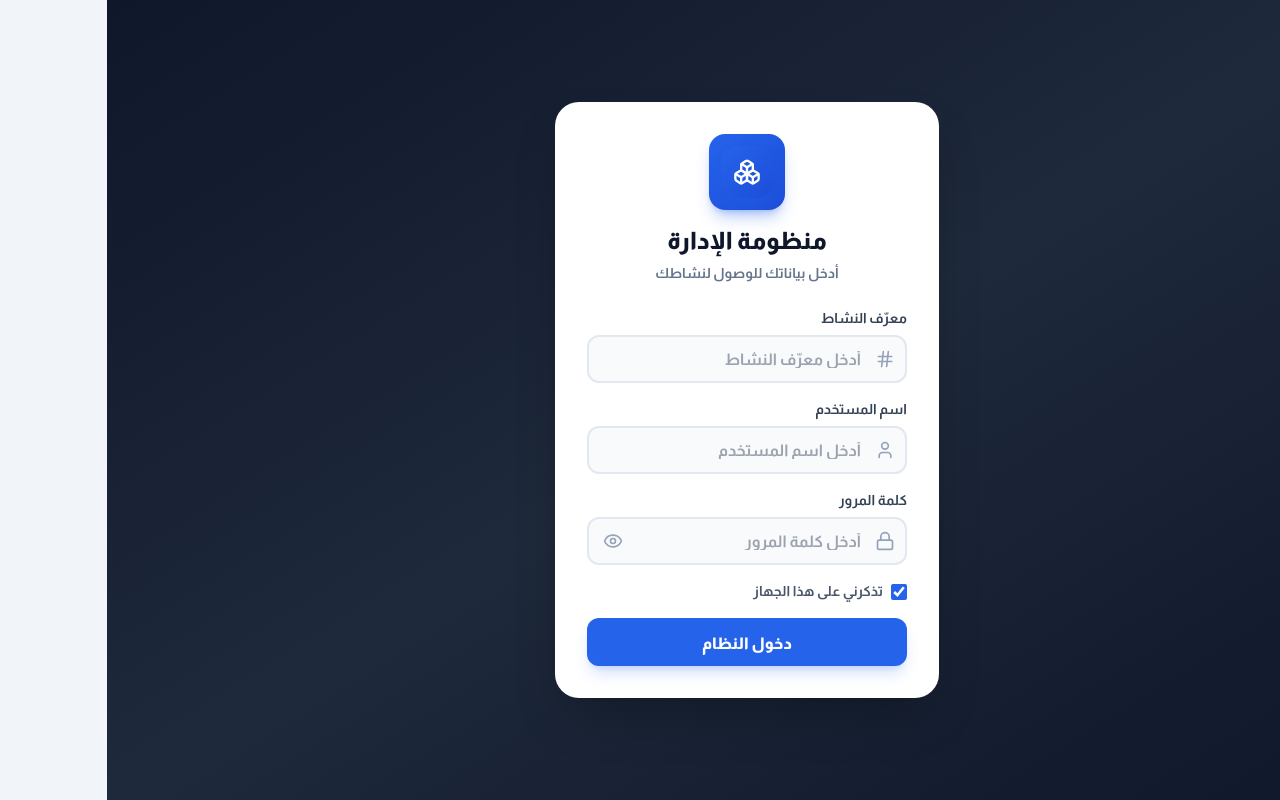
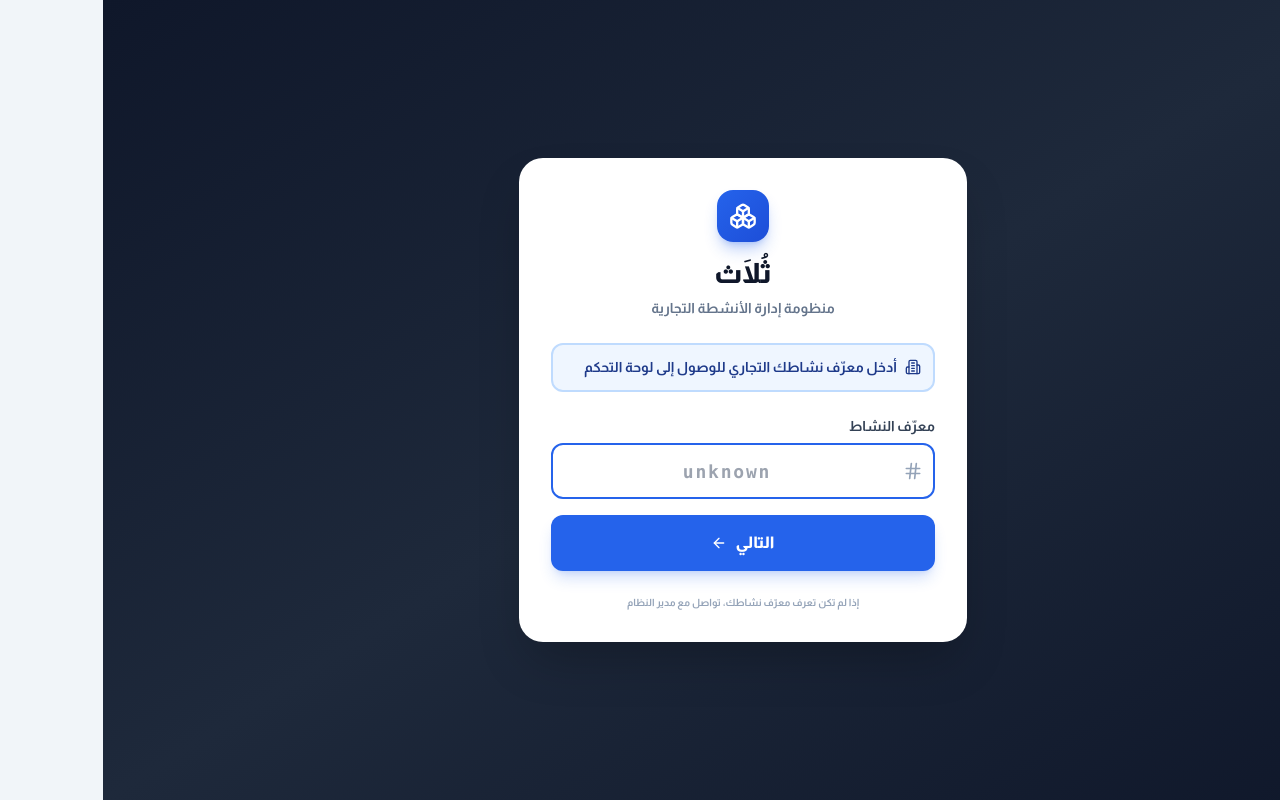
Before and after one commit to abdelrahmanoom/poultry-erp, a Next.js app: page /login in a window 1280 px wide. Built offline with nearby package versions, Linux system fonts and the light colour scheme.

Commit message:
feat(auth): two-step login (slug gateway + credentials) with recent slugs list

```diff
--- a/app/login/page.tsx
+++ b/app/login/page.tsx
@@ -2,90 +2,99 @@
 
 import { useState, useEffect } from 'react';
 import { useRouter } from 'next/navigation';
-import { Lock, User, AlertCircle, Eye, EyeOff, Boxes, Hash } from 'lucide-react';
+import { Hash, ArrowLeft, Building2, AlertCircle, Clock } from 'lucide-react';
 import TenantLogo from '@/components/TenantLogo';
 
-export default function LoginPage() {
+export default function LoginGatewayPage() {
+  const router = useRouter();
   const [slug, setSlug] = useState('');
-  const [username, setUsername] = useState('');
-  const [password, setPassword] = useState('');
-  const [rememberMe, setRememberMe] = useState(true);
+  const [recentSlugs, setRecentSlugs] = useState<string[]>([]);
+  const [error, setError] = useState('');
   const [loading, setLoading] = useState(false);
-  const [error, setError] = useState('');
-  const [showPassword, setShowPassword] = useState(false);
-  const router = useRouter();
 
-  // قراءة slug من localStorage عند فتح الصفحة
+  // قراءة slug المحفوظ + قائمة المعارِف السابقة
   useEffect(() => {
     if (typeof window === 'undefined') return;
+
     const saved = localStorage.getItem('last_tenant_slug');
-    if (saved && !slug) setSlug(saved);
+    if (saved) setSlug(saved);
+
+    try {
+      const list = JSON.parse(localStorage.getItem('saved_tenant_slugs') || '[]');
+      if (Array.isArray(list)) {
+        setRecentSlugs(list.filter((s: any) => typeof s === 'string').slice(0, 5));
+      }
+    } catch {}
   }, []);
 
-  const handleLogin = async (e: React.FormEvent) => {
+  const handleNext = async (e: React.FormEvent) => {
     e.preventDefault();
+    const cleanSlug = slug.trim().toLowerCase();
+
+    if (!cleanSlug) {
+      setError('أدخل معرّف النشاط');
+      return;
+    }
+    if (!/^[a-z0-9-]+$/.test(cleanSlug)) {
+      setError('المعرّف يجب أن يحتوي على حروف إنجليزية وأرقام فقط');
+      return;
+    }
+
     setLoading(true);
     setError('');
 
     try {
-      const res = await fetch('/api/auth/login', {
-        method: 'POST',
-        headers: { 'Content-Type': 'application/json' },
-        body: JSON.stringify({
-          username,
-          password,
-          slug: slug.trim() || undefined,
-        }),
-      });
-
-      const data = await res.json();
-
-      if (!res.ok || !data.success) {
-        setError(data.error || 'اسم المستخدم أو كلمة المرور غير صحيحة');
+      // التحقق من وجود النشاط
+      const res = await fetch('/api/tenants/by-slug/' + cleanSlug);
+      if (!res.ok) {
+        setError('النشاط غير موجود أو غير مفعّل');
         setLoading(false);
         return;
       }
 
-      const storage = rememberMe ? localStorage : sessionStorage;
-      const userSlug = data.user.tenant_slug || slug.trim() || '';
-      storage.setItem('erp_user_display', JSON.stringify({
-        username: data.user.username,
-        full_name: data.user.full_name,
-        role: data.user.role,
-        tenant_id: data.user.tenant_id,
-        tenant_name: data.user.tenant_name,
-        tenant_slug: userSlug,
-        is_read_only: data.user.is_read_only || false,
-        must_change_password: data.user.must_change_password || false,
-      }));
+      // حفظ الـ slug
+      localStorage.setItem('last_tenant_slug', cleanSlug);
 
-      // حفظ الـ slug للزيارة القادمة (للمتصفح + لنا)
-      localStorage.setItem('last_tenant_slug', userSlug);
+      // إضافة للقائمة
+      let list: string[] = [];
+      try {
+        list = JSON.parse(localStorage.getItem('saved_tenant_slugs') || '[]');
+        if (!Array.isArray(list)) list = [];
+      } catch { list = []; }
 
-      // window.location.href → يخبر المتصفح أن الدخول نجح → يعرض "حفظ كلمة المرور"
-      window.location.href = '/' + userSlug + '/dashboard';
-    } catch (err: any) {
-      setError('حدث خطأ أثناء الاتصال بالخادم');
+      list = [cleanSlug, ...list.filter(s => s !== cleanSlug)].slice(0, 5);
+      localStorage.setItem('saved_tenant_slugs', JSON.stringify(list));
+
+      // التوجيه
+      router.push('/' + cleanSlug + '/login');
+    } catch (err) {
+      setError('تعذّر الاتصال بالخادم');
       setLoading(false);
     }
   };
 
   return (
     <div dir="rtl" className="min-h-screen bg-gradient-to-br from-slate-900 via-slate-800 to-slate-900 flex items-center justify-center p-4 font-sans">
-      <div className="bg-white rounded-3xl max-w-sm w-full p-6 md:p-8 shadow-2xl space-y-6">
+      <div className="bg-white rounded-3xl max-w-md w-full p-6 md:p-8 shadow-2xl space-y-6">
 
-        {/* الشعار والعنوان */}
+        {/* Header */}
         <div className="text-center space-y-3">
-          <div className="bg-gradient-to-br from-blue-600 to-blue-700 p-3 rounded-2xl w-fit mx-auto shadow-lg shadow-blue-600/30">
-            <TenantLogo size="lg" rounded={true} />
+          <div className="flex justify-center">
+            <TenantLogo size="lg" />
           </div>
           <div>
-            <h1 className="text-xl font-black text-slate-900">منظومة الإدارة</h1>
-            <p className="text-xs text-slate-500 font-bold mt-1">أدخل بياناتك للوصول لنشاطك</p>
+            <h1 className="text-2xl font-black text-slate-900">ثُلَاث</h1>
+            <p className="text-xs text-slate-500 font-bold mt-1">منظومة إدارة الأنشطة التجارية</p>
           </div>
         </div>
 
-        {/* رسالة الخطأ */}
+        {/* Info */}
+        <div className="bg-blue-50 border-2 border-blue-200 p-3 rounded-xl text-xs font-bold text-blue-900 flex items-start gap-2">
+          <Building2 className="w-4 h-4 shrink-0 mt-0.5" />
+          <span>أدخل معرّف نشاطك التجاري للوصول إلى لوحة التحكم</span>
+        </div>
+
+        {/* Error */}
         {error && (
           <div className="bg-rose-50 border-2 border-rose-200 text-rose-700 p-3 rounded-xl text-xs font-bold flex items-center gap-2">
             <AlertCircle className="w-4 h-4 shrink-0" />
@@ -93,91 +102,69 @@ export default function LoginPage() {
           </div>
         )}
 
-        <form onSubmit={handleLogin} action="/api/auth/login" method="POST" autoComplete="on" className="space-y-4">
-
-          {/* معرّف النشاط */}
+        {/* Form */}
+        <form onSubmit={handleNext} className="space-y-4">
           <div>
             <label className="block text-xs font-bold text-slate-700 mb-1.5">معرّف النشاط</label>
             <div className="relative">
               <input
                 type="text"
-                name="tenant_slug"
                 required
                 value={slug}
                 onChange={(e) => setSlug(e.target.value.toLowerCase().replace(/[^a-z0-9-]/g, ''))}
-                placeholder="أدخل معرّف النشاط"
+                placeholder="unknown"
                 autoComplete="off"
-                className="w-full border-2 border-slate-200 rounded-xl px-3 pr-11 h-12 text-sm font-bold bg-slate-50 outline-none focus:border-blue-600 focus:bg-white transition"
+                autoFocus
+                dir="ltr"
+                className="w-full border-2 border-slate-200 rounded-xl px-3 pr-11 h-14 text-base font-bold bg-slate-50 outline-none focus:border-blue-600 focus:bg-white transition text-center tracking-widest font-mono"
               />
               <Hash className="w-5 h-5 text-slate-400 absolute right-3 top-1/2 -translate-y-1/2 pointer-events-none" />
             </div>
           </div>
 
-          {/* اسم المستخدم */}
-          <div>
-            <label className="block text-xs font-bold text-slate-700 mb-1.5">اسم المستخدم</label>
-            <div className="relative">
-              <input
-                type="text"
-                name="username"
-                required
-                value={username}
-                onChange={(e) => setUsername(e.target.value)}
-                placeholder="أدخل اسم المستخدم"
-                autoComplete="username"
-                className="w-full border-2 border-slate-200 rounded-xl px-3 pr-11 h-12 text-sm font-bold bg-slate-50 outline-none focus:border-blue-600 focus:bg-white transition"
-              />
-              <User className="w-5 h-5 text-slate-400 absolute right-3 top-1/2 -translate-y-1/2 pointer-events-none" />
-            </div>
-          </div>
-
-          {/* كلمة المرور */}
-          <div>
-            <label className="block text-xs font-bold text-slate-700 mb-1.5">كلمة المرور</label>
-            <div className="relative">
-              <input
-                type={showPassword ? 'text' : 'password'}
-                name="password"
-                required
-                value={password}
-                onChange={(e) => setPassword(e.target.value)}
-                placeholder="أدخل كلمة المرور"
-                autoComplete="current-password"
-                className="w-full border-2 border-slate-200 rounded-xl pl-11 pr-11 h-12 text-sm font-bold bg-slate-50 outline-none focus:border-blue-600 focus:bg-white transition"
-              />
-              <Lock className="w-5 h-5 text-slate-400 absolute right-3 top-1/2 -translate-y-1/2 pointer-events-none" />
-              <button
-                type="button"
-                onClick={() => setShowPassword(!showPassword)}
-                className="absolute left-3 top-1/2 -translate-y-1/2 text-slate-400 hover:text-slate-700 p-1 rounded-lg hover:bg-slate-100 transition"
-                tabIndex={-1}
-                aria-label={showPassword ? 'إخفاء كلمة المرور' : 'إظهار كلمة المرور'}
-              >
-                {showPassword ? <EyeOff className="w-5 h-5" /> : <Eye className="w-5 h-5" />}
-              </button>
-            </div>
-          </div>
-
-          {/* تذكرني */}
-          <label className="flex items-center gap-2 cursor-pointer text-xs font-bold text-slate-600">
-            <input
-              type="checkbox"
-              checked={rememberMe}
-              onChange={(e) => setRememberMe(e.target.checked)}
-              className="w-4 h-4 accent-blue-600"
-            />
-            <span>تذكرني على هذا الجهاز</span>
-          </label>
-
-          {/* زر الدخول */}
           <button
             type="submit"
             disabled={loading}
-            className="w-full bg-blue-600 hover:bg-blue-700 disabled:opacity-50 text-white font-black py-3.5 rounded-xl shadow-lg shadow-blue-600/20 transition text-sm h-12"
+            className="w-full bg-blue-600 hover:bg-blue-700 disabled:opacity-50 text-white font-black py-4 rounded-xl shadow-lg shadow-blue-600/20 transition text-sm h-14 flex items-center justify-center gap-2"
           >
-            {loading ? 'جاري التحقق...' : 'دخول النظام'}
+            {loading ? (
+              <span>جاري التحقق...</span>
+            ) : (
+              <>
+                <span>التالي</span>
+                <ArrowLeft className="w-4 h-4" />
+              </>
+            )}
           </button>
         </form>
+
+        {/* Recent slugs */}
+        {recentSlugs.length > 0 && (
+          <div className="pt-4 border-t border-slate-200">
+            <p className="text-[10px] font-bold text-slate-500 mb-2 flex items-center gap-1">
+              <Clock className="w-3 h-3" />
+              <span>المعارِف المستخدمة سابقاً</span>
+            </p>
+            <div className="flex flex-wrap gap-2">
+              {recentSlugs.map(s => (
+                <button
+                  type="button"
+                  key={s}
+                  onClick={() => setSlug(s)}
+                  className="bg-slate-100 hover:bg-blue-100 text-slate-700 hover:text-blue-700 font-mono text-xs font-bold px-3 py-1.5 rounded-lg transition"
+                  dir="ltr"
+                >
+                  {s}
+                </button>
+              ))}
+            </div>
+          </div>
+        )}
+
+        {/* Footer */}
+        <p className="text-[10px] text-center text-slate-400 font-bold">
+          إذا لم تكن تعرف معرّف نشاطك، تواصل مع مدير النظام
+        </p>
       </div>
     </div>
   );
```
